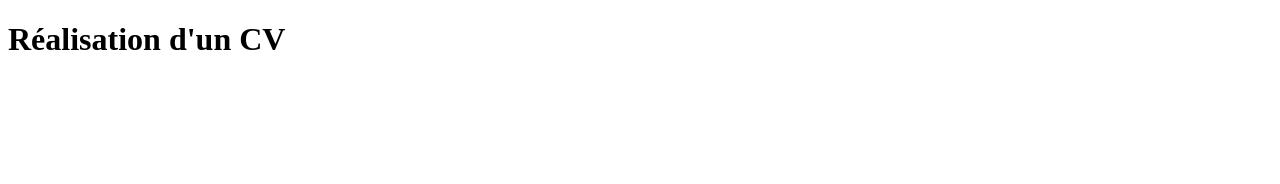
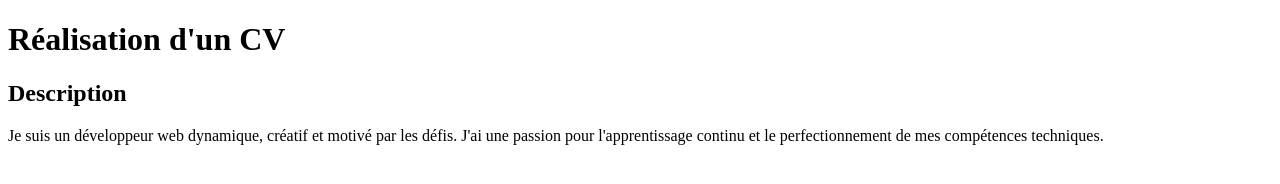
Before and after one commit to Regina2808/mon-cv, a plain HTML site: page index.html in a window 1280 px wide. Drawn offline with Linux system fonts and the light colour scheme.

Commit message:
mise en place de la section description

```diff
--- a/index.html
+++ b/index.html
@@ -8,5 +8,10 @@
 </head>
 <body>
     <h1> Réalisation d'un CV </h1>
+
+    <!-- Section Description -->
+    <h2>Description</h2>
+    <p> Je suis un développeur web dynamique, créatif et motivé par les défis.
+        J'ai une passion pour l'apprentissage continu et le perfectionnement de mes compétences techniques.</p>
 </body>
 </html>
```
